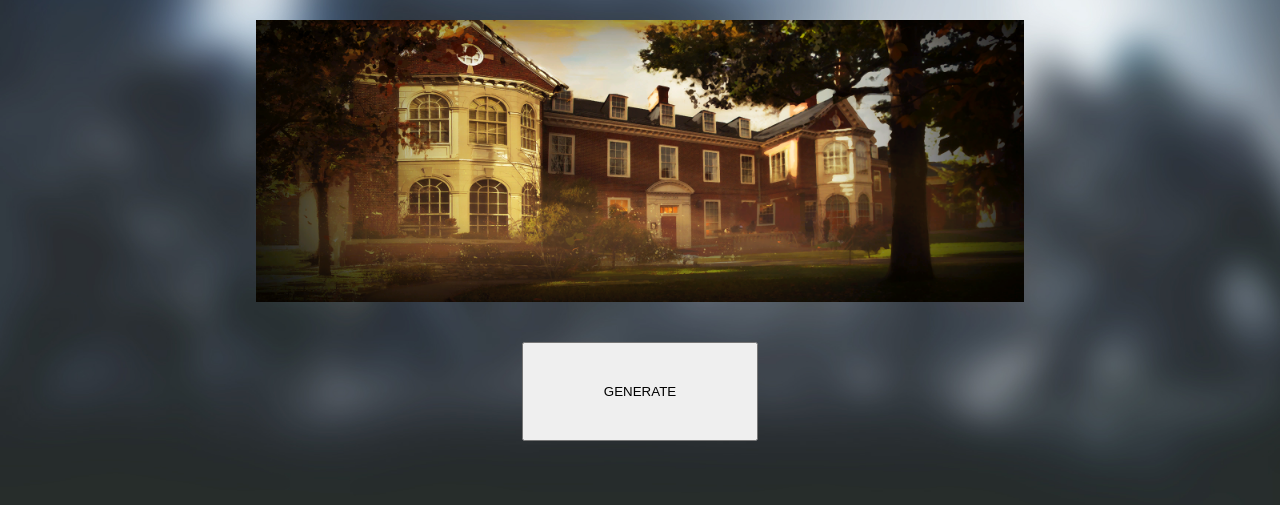
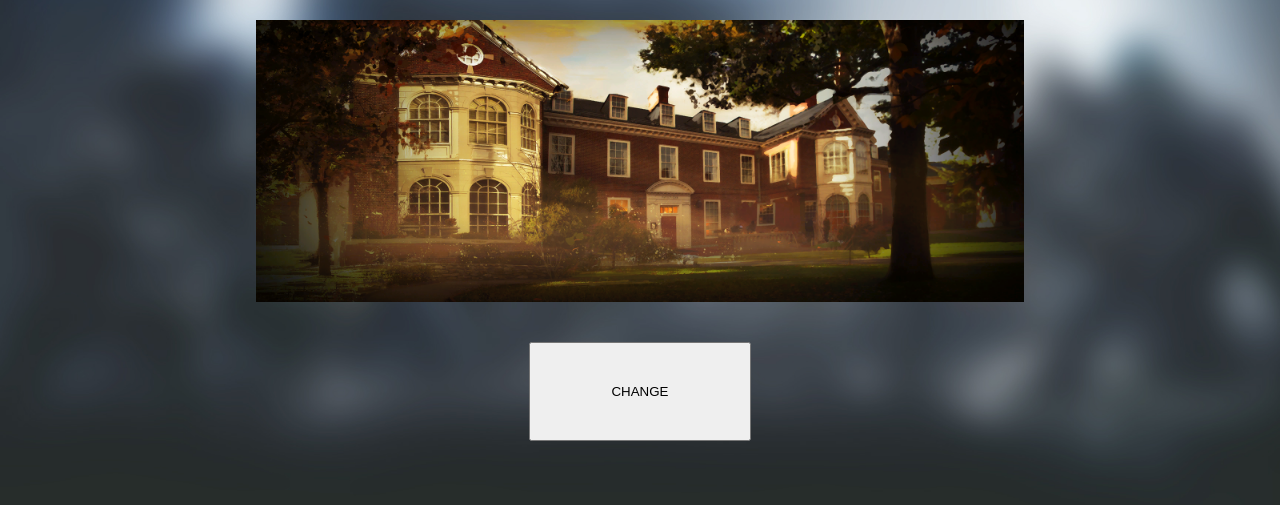
Before and after one commit to usama-malik89/rainbow6siege, a plain HTML site: page index.html in a window 1280 px wide. Shown: the part 219-724 px from the top of the page. Drawn offline with Linux system fonts and the light colour scheme.

Commit message:
Changed button text

```diff
--- a/index.html
+++ b/index.html
@@ -13,7 +13,7 @@
                 <img src="assets/Bartlett_U.png">
             </div>
             <div class="button1">
-                <button><p>GENERATE</p></button>
+                <button><p>CHANGE</p></button>
             </div>
         </div>
     </body>
```
Also changed, not shown: 1 other file.
